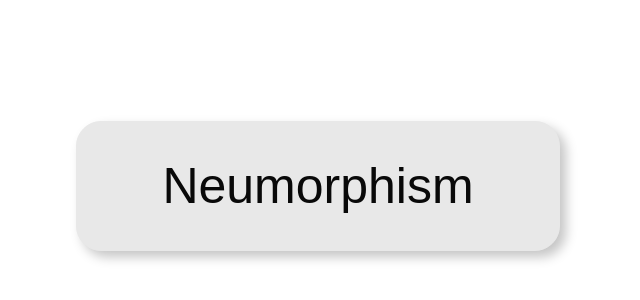
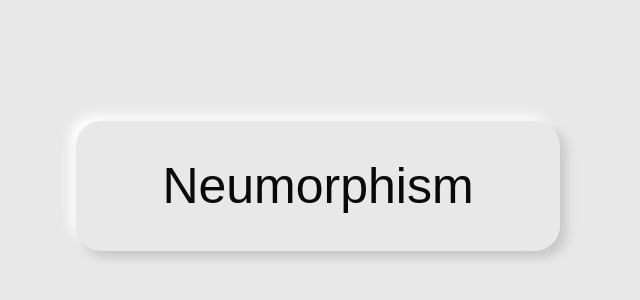
Before and after one commit to Coding-inverse/YouTube, a plain HTML site: page Neumorphic Button/Index.html in a window 1280 px wide. Shown: the part 214-514 px from the top of the page, without its empty margins (322-962 px from the left). Drawn offline with Linux system fonts and the light colour scheme.

Commit message:
Create Style.css

```diff
--- a/Neumorphic Button/Style.css
+++ b/Neumorphic Button/Style.css
@@ -8,7 +8,7 @@ body {
     align-items: center;
     justify-content: center;
     min-height: 100vh;
-    background: none;
+    background: #e8e8e8;
 }
 
 button {
```
